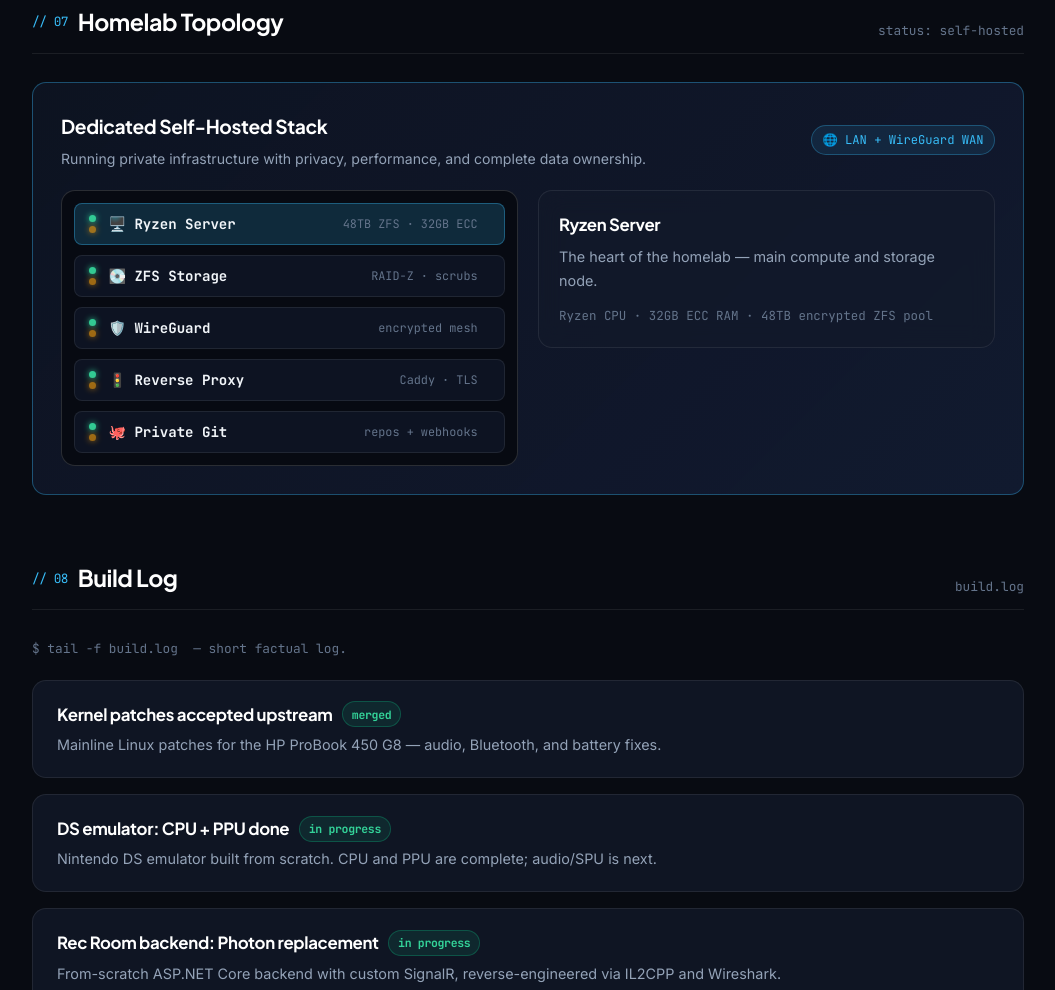
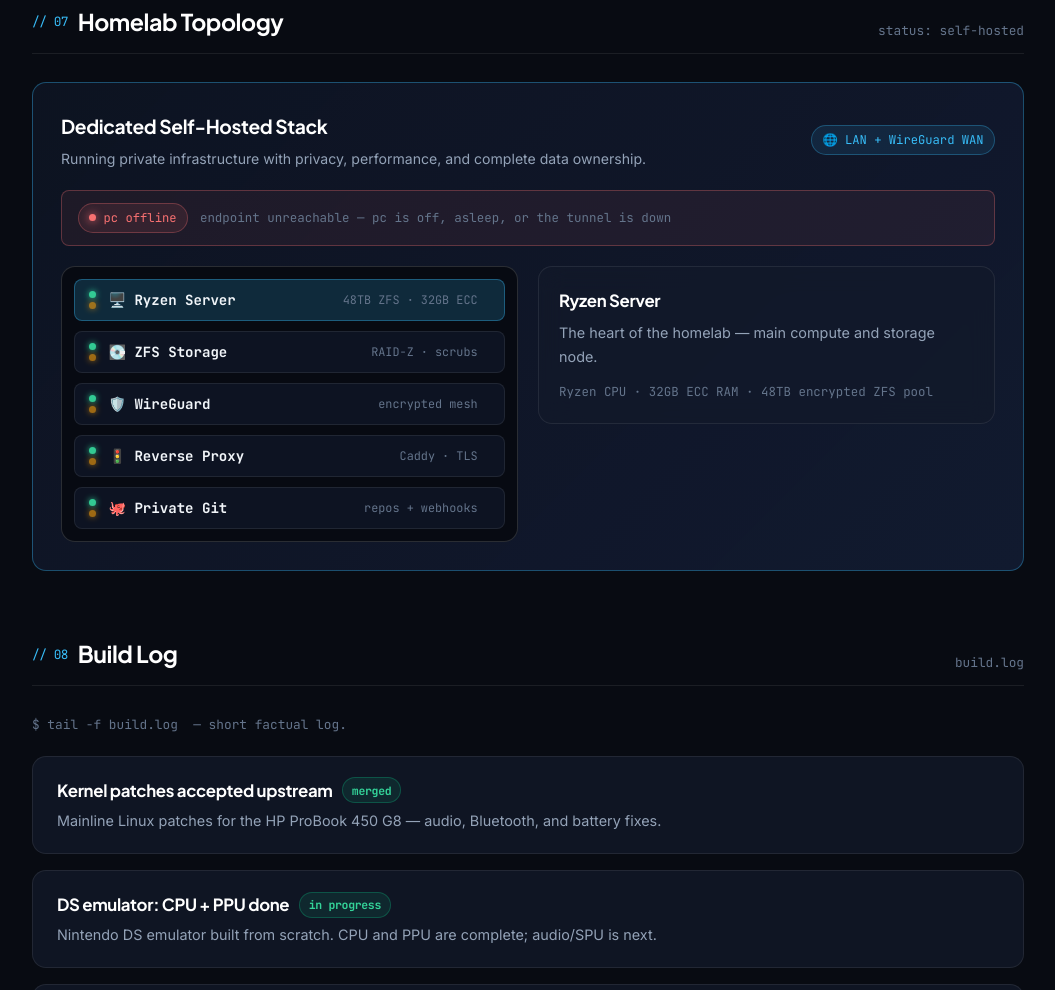
Before and after one commit to micahgen2/micahgen2.github.io, a plain HTML site: page index.html in a window 1280 px wide. Shown: the part 6094-7084 px from the top of the page, without its empty margins (112-1167 px from the left). Drawn offline with Linux system fonts and the light colour scheme; no server answers.

Commit message:
show pc offline state when the uptime endpoint is unreachable

```diff
--- a/index.html
+++ b/index.html
@@ -1377,6 +1377,9 @@
     /* Homelab rack */
     .status-panel { display: flex; flex-wrap: wrap; align-items: center; gap: 0.75rem; margin-top: 1.25rem; padding: 0.75rem 1rem; background: rgba(16, 185, 129, 0.07); border: 1px solid rgba(16, 185, 129, 0.25); border-radius: var(--radius-sm); font-family: var(--font-mono); font-size: 0.82rem; }
     .status-panel[hidden] { display: none; }
+    .status-panel.offline { background: rgba(248, 113, 113, 0.07); border-color: rgba(248, 113, 113, 0.3); }
+    .status-panel.offline .status-pill { background: rgba(248, 113, 113, 0.1); border-color: rgba(248, 113, 113, 0.3); color: #f87171; }
+    .status-panel.offline .status-dot { background-color: #f87171; box-shadow: 0 0 8px #f87171; animation: none; }
     .status-note { color: var(--text-dim); font-size: 0.78rem; }
     .rack-wrap { display: grid; grid-template-columns: 1fr 1fr; gap: 1.25rem; margin-top: 1.25rem; align-items: start; }
     .rack { background: #070a12; border: 1px solid var(--border-medium); border-radius: var(--radius-md); padding: 0.75rem; display: flex; flex-direction: column; gap: 0.6rem; }
@@ -2292,7 +2295,8 @@
           </div>
 
           <!-- Live status panel: hidden until STATUS_ENDPOINT (bottom of page) is set
-               to a public HTTPS URL and the fetch succeeds. No fake status is ever shown. -->
+               to a public HTTPS URL. A successful fetch shows the live uptime; a
+               failed fetch shows "pc offline" instead. No fake status is ever shown. -->
           <div class="status-panel" id="status-panel" hidden>
             <span class="status-pill"><span class="status-dot"></span><span id="live-uptime-text">fetching live status…</span></span>
             <span class="status-note" id="live-host-text"></span>
@@ -2866,20 +2870,52 @@
       }) : [];
       return { label: label, sub: sub, services: services };
     }
+    function renderOfflineStatus(lastSeen) {
+      // lastSeen: {at: ms epoch, uptime: string} | null — from localStorage.
+      const label = 'pc offline';
+      let sub = 'endpoint unreachable — pc is off, asleep, or the tunnel is down';
+      if (lastSeen && typeof lastSeen.at === 'number') {
+        const d = new Date(lastSeen.at);
+        if (!isNaN(d.getTime())) {
+          sub = 'last seen ' + d.toLocaleTimeString([], { hour: 'numeric', minute: '2-digit' }) + (lastSeen.uptime ? ' · was ' + String(lastSeen.uptime) : '');
+        }
+      }
+      return { label: label, sub: sub };
+    }
     // --- END PURE STATUS LOGIC ---
 
     (function fetchLiveStatus() {
       if (!STATUS_ENDPOINT) return;
       const base = STATUS_ENDPOINT.endsWith('/') ? STATUS_ENDPOINT.slice(0, -1) : STATUS_ENDPOINT;
-      fetch(base + '/uptime')
+      const panel = document.getElementById('status-panel');
+      const uptimeText = document.getElementById('live-uptime-text');
+      const hostText = document.getElementById('live-host-text');
+      function showOffline() {
+        let lastSeen = null;
+        try { lastSeen = JSON.parse(window.localStorage.getItem('liveStatusLastSeen') || 'null'); } catch (e) { lastSeen = null; }
+        const off = renderOfflineStatus(lastSeen);
+        if (!panel || !uptimeText) return;
+        uptimeText.textContent = off.label;
+        if (hostText) hostText.textContent = off.sub;
+        panel.classList.add('offline');
+        panel.hidden = false;
+      }
+      function storeLastSeen(data) {
+        try {
+          window.localStorage.setItem('liveStatusLastSeen', JSON.stringify({ at: Date.now(), uptime: data.uptime || null }));
+        } catch (e) { /* storage unavailable (private mode) — offline note just won't have a last-seen time */ }
+      }
+      let timeoutId = null;
+      const controller = (typeof AbortController !== 'undefined') ? new AbortController() : null;
+      if (controller) timeoutId = setTimeout(function () { controller.abort(); }, 5000);
+      fetch(base + '/uptime', controller ? { signal: controller.signal } : undefined)
         .then(function (res) { if (!res.ok) throw new Error('status ' + res.status); return res.json(); })
         .then(function (data) {
-          if (!data || data.status !== 'ok') return;
+          if (timeoutId) clearTimeout(timeoutId);
+          if (!data || data.status !== 'ok') { showOffline(); return; }
           const live = renderLiveStatus(data);
-          if (!live.label) return;
-          const panel = document.getElementById('status-panel');
-          const uptimeText = document.getElementById('live-uptime-text');
-          const hostText = document.getElementById('live-host-text');
+          if (!live.label) { showOffline(); return; }
+          storeLastSeen(data);
           if (!panel || !uptimeText) return;
           uptimeText.textContent = live.label;
           if (hostText) hostText.textContent = live.sub;
@@ -2895,7 +2931,7 @@
             });
           });
         })
-        .catch(function (err) { console.warn('Live status unavailable, keeping static homelab list.', err); });
+        .catch(function (err) { if (timeoutId) clearTimeout(timeoutId); console.warn('Live status unavailable, showing offline state.', err); showOffline(); });
     })();
 
     // =========================================================================
```
